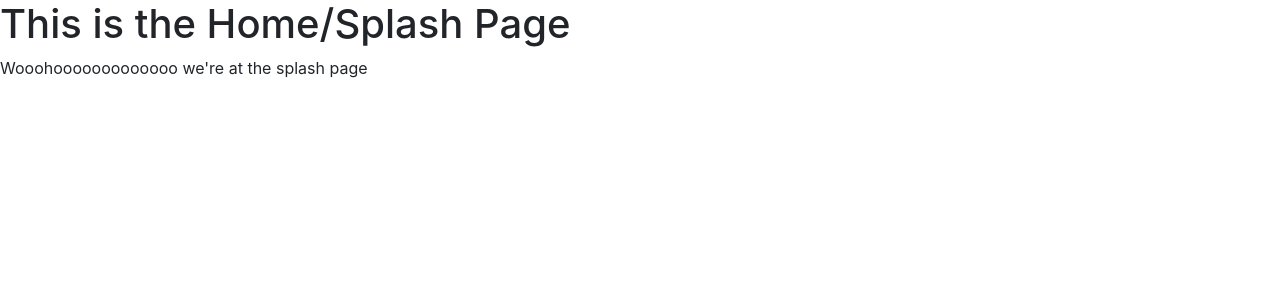
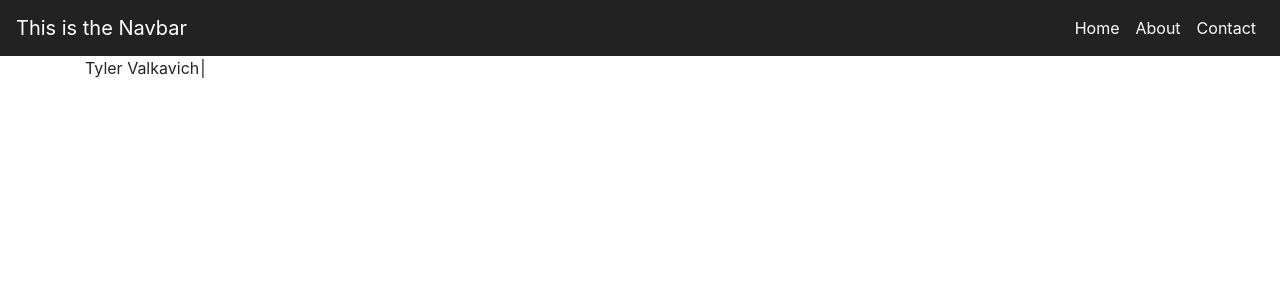
Before and after one commit to TValkavich/Project-Portfolio, a React (Create React App) app: page / in a window 1280 px wide. Shown: the top 300 px of the page. Built offline with nearby package versions, Linux system fonts and the light colour scheme.

Commit message:
Playing around with some components. Thinking about going with a static page for this one.

```diff
--- a/package.json
+++ b/package.json
@@ -14,6 +14,7 @@
     "react-router-dom": "^5.2.0",
     "react-scripts": "4.0.3",
     "styled-components": "^5.2.1",
+    "typewriter-effect": "^2.17.0",
     "web-vitals": "^1.1.1"
   },
   "scripts": {
--- a/src/App.js
+++ b/src/App.js
@@ -4,10 +4,14 @@ import Home from "./Home";
 import About from "./About";
 import Contact from "./Contact";
 import NoMatch from "./NoMatch";
+import Layout from "./components/Layout";
+import Navbar from "./components/Navbar";
 
 function App() {
   return (
     <React.Fragment>
+      <Navbar />
+      <Layout>
         <Router>
           <Switch>
             <Route exact path="/" component={Home} />
@@ -16,6 +20,7 @@ function App() {
             <Route component={NoMatch} />
           </Switch>
         </Router>
+      </Layout>
     </React.Fragment>
   );
 }
--- a/src/Home.js
+++ b/src/Home.js
@@ -1,10 +1,18 @@
 import React from 'react'
+import Typewriter from 'typewriter-effect'
 
 export default function Home() {
     return (
         <div>
-            <h1>This is the Home/Splash Page </h1>
-            <p>Wooohooooooooooooo we're at the splash page</p>
+            <Typewriter
+                options={{
+                strings: "Tyler Valkavich",
+                autoStart: true,
+                loop: false,
+            }}
+            />
         </div>
+
+
     )
 }
--- /dev/null
+++ b/src/components/Layout.js
@@ -0,0 +1,10 @@
+import React from 'react';
+import {Container} from 'react-bootstrap';
+
+export default function Layout(props) {
+    return (
+            <Container>
+                {props.children}
+            </Container>
+    )
+}
--- /dev/null
+++ b/src/components/Navbar.js
@@ -0,0 +1,39 @@
+import React from 'react';
+import {Nav, Navbar} from 'react-bootstrap';
+import styled from 'styled-components';
+
+const Styles = styled.div`
+    .navbar {
+        background-color: #222;
+    }
+
+    .navbar-brand, .navbar-nav .nav-link {
+        color: #FFFFFF;
+
+
+    }
+
+    &:hover {
+        color: red;
+    }
+
+
+`;
+
+export default function NavigationBar() {
+    return (
+        <Styles>
+            <Navbar expand="lg">
+                <Navbar.Brand href="/">This is the Navbar</Navbar.Brand>
+                <Navbar.Toggle aria-controls="basic-navbar-nav" />
+                <Navbar.Collapse id="basic-navbar-nav">
+                    <Nav className="ml-auto">
+                        <Nav.Item><Nav.Link href="/">Home</Nav.Link></Nav.Item>
+                        <Nav.Item><Nav.Link href="/about">About</Nav.Link></Nav.Item>
+                        <Nav.Item><Nav.Link href="/contact">Contact</Nav.Link></Nav.Item>
+                    </Nav>
+                </Navbar.Collapse>
+            </Navbar>
+        </Styles>
+    )
+}
```
Also changed, not shown: src/logo.svg (deleted), 1 other file (tests, documents, lock files or other folders). Lines whose indentation alone changed are shown as unchanged.
